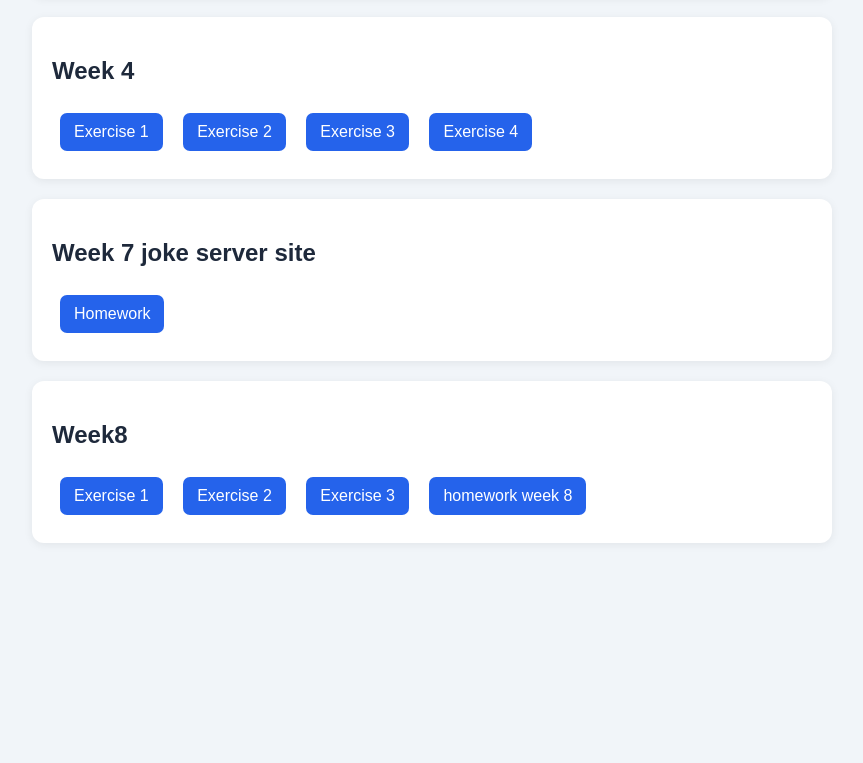
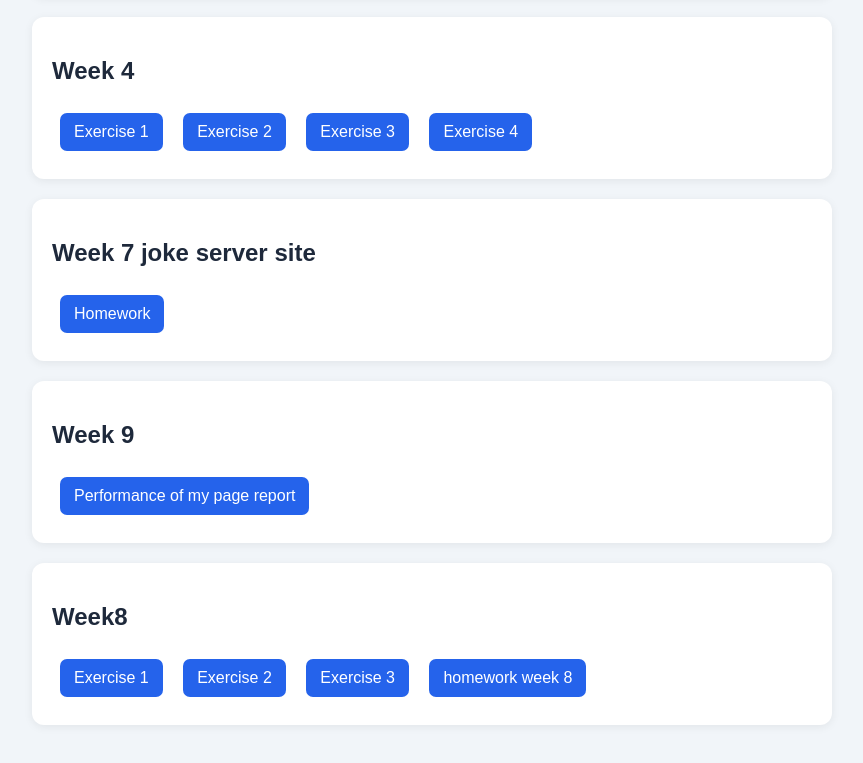
Before and after one commit to YorqinX/WebPro, a plain HTML site: page index.html in a window 1280 px wide. Shown: the part 848-1611 px from the top of the page, without its empty margins (208-1071 px from the left). Before the commit the page ends 1451 px from the top, so only its background shows below. Drawn offline with Linux system fonts and the light colour scheme.

Commit message:
Revise index.html for weeks and exercises
Updated the HTML structure and added links for Week 9.

```diff
--- a/index.html
+++ b/index.html
@@ -89,6 +89,10 @@
         <a href="week6homework/index.html">Homework</a>
     </div>
      <div class="week">
+        <h2>Week 9</h2>
+        <a href="week9/Lighthouse Report.html">Performance of my page report</a>
+    </div>
+     <div class="week">
         <h2>Week8</h2>
         <a href="week8/ex1.html">Exercise 1</a>
         <a href="week8/ex2.html">Exercise 2</a>
```
